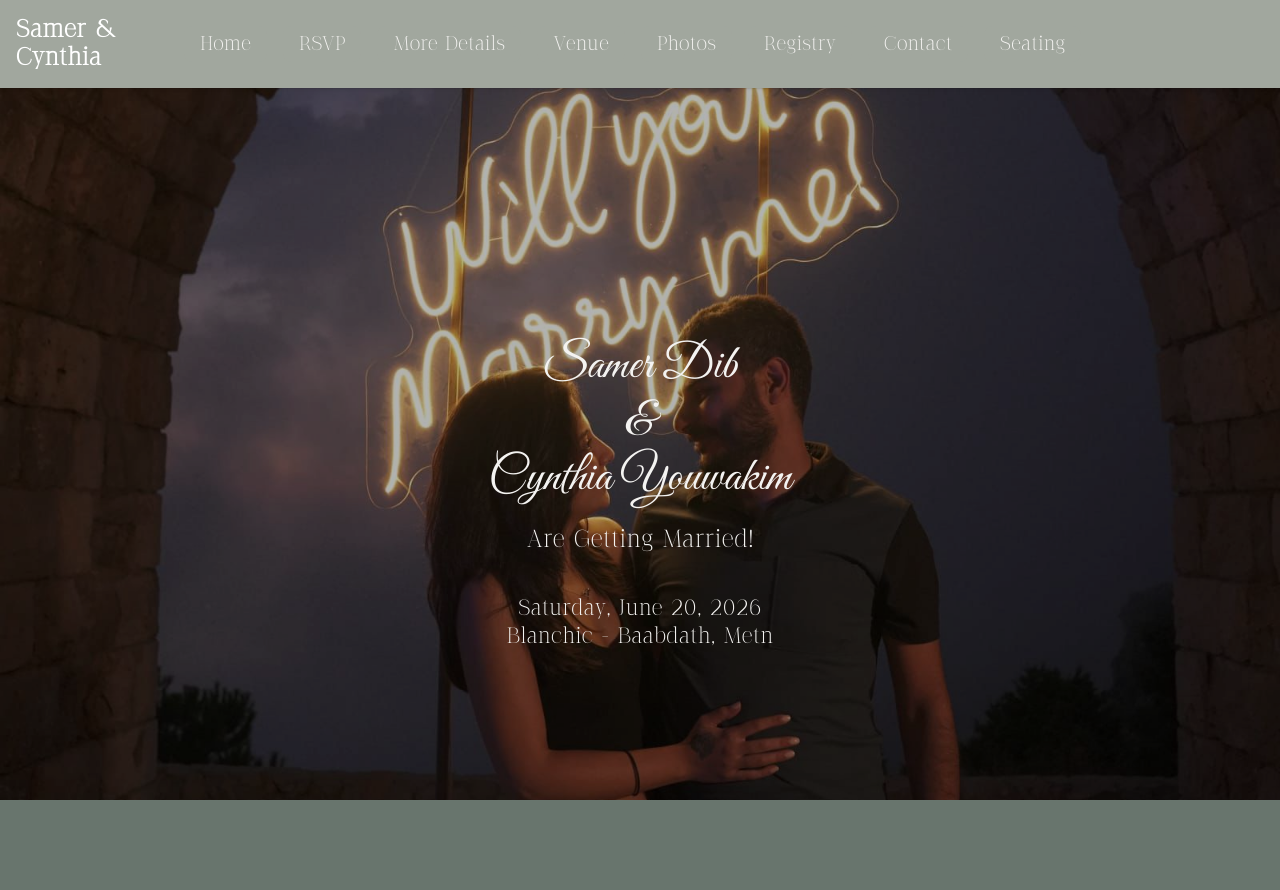
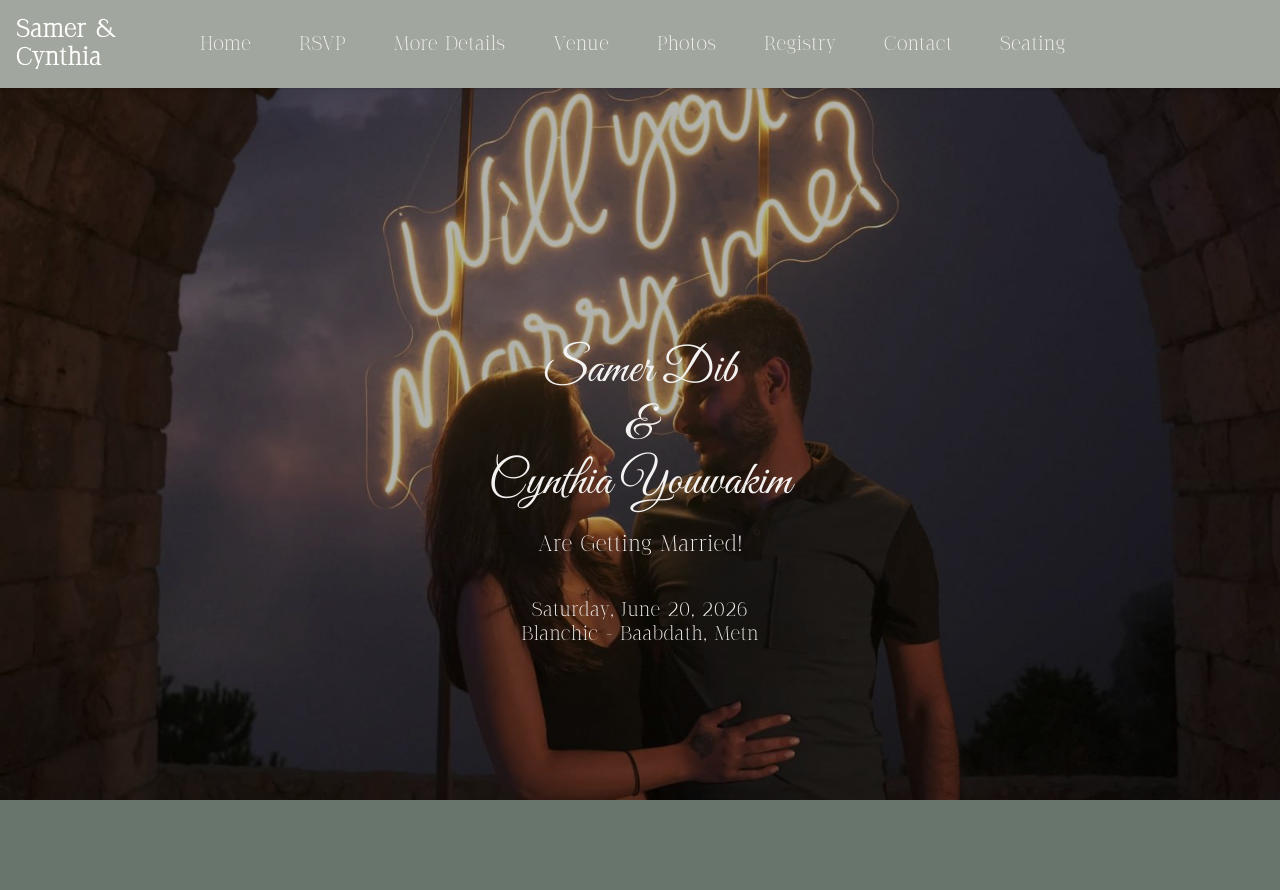
Before and after one commit to JoelleSlmn-98/cynthia_wedding_site, a Flask app: page / in a window 1280 px wide. Shown: the top 890 px of the page. Run offline with Flask 3, Linux system fonts and the light colour scheme; some libraries are stand-ins or nearby versions.

Commit message:
Update index.html

```diff
--- a/templates/index.html
+++ b/templates/index.html
@@ -95,10 +95,10 @@
   <h1 class="text-5xl mb-2 font-cursive">Samer Dib</h1>
   <h1 class="text-5xl mb-2 font-cursive">&</h1>
   <h1 class="text-5xl mb-6 font-cursive">Cynthia Youwakim</h1>
-  <p class="text-xl mb-4">Are Getting Married!</p>
+  <p class="text-lg mb-4">Are Getting Married!</p>
   <div class="h-6"></div>
-  <p class="text-lg">Saturday, June 20, 2026</p>
-  <p class="text-lg">Blanchic - Baabdath, Metn</p>
+  <p class="text-base">Saturday, June 20, 2026</p>
+  <p class="text-base">Blanchic - Baabdath, Metn</p>
 </div>
 
 
```
